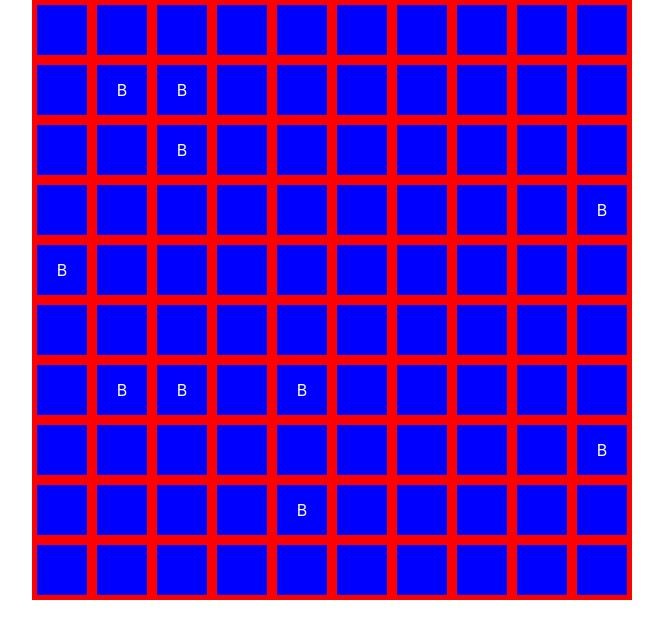
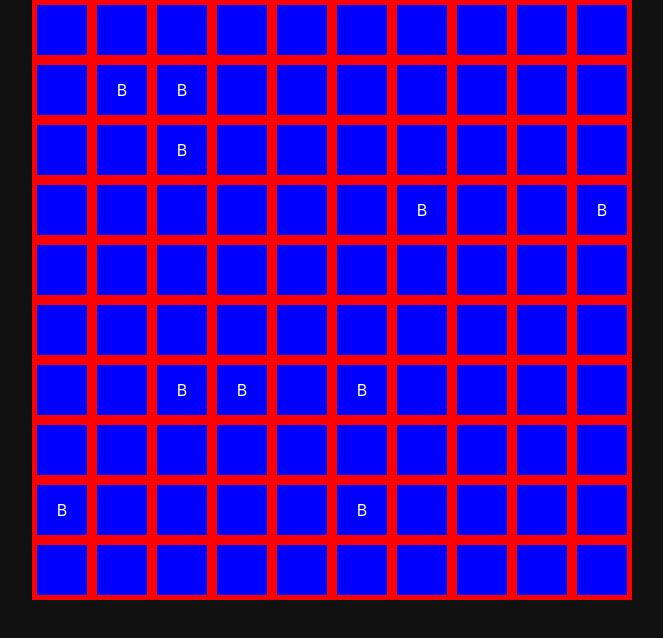
Before and after one commit to forrest-wilson/react-minesweeper, a React (Create React App) app: page / in a window 1280 px wide. Shown: the top 638 px of the page, without its empty margins (308-971 px from the left). Built offline with nearby package versions, Linux system fonts and the light colour scheme.

Commit message:
Updating structure for board

```diff
--- a/src/components/Board.tsx
+++ b/src/components/Board.tsx
@@ -1,4 +1,4 @@
-import { useState } from "react";
+import { useEffect, useState } from "react";
 import { generateBoard, TCell } from "../helpers/board-generator";
 import './Board.css'
 
@@ -9,20 +9,32 @@ function Board() {
 
   const [board, setBoard] = useState(generateBoard(numRows, numCols, numBombs))
 
+  let rows = [...Array(numRows)].map((_, i) => {
+    return board.filter(val => val.row === i)
+  })
+
   const handleClick = (cell: TCell) => {
     const copy = [...board]
 
-    let found = copy[cell.row][cell.column]
-    found.isShown = true
+    const foundIndex = copy.findIndex(c => c.id === cell.id)
+    copy[foundIndex].isShown = true
 
-    copy[cell.row].splice(cell.column, 1, found)
+    copy.splice(foundIndex, 1, copy[foundIndex])
 
     setBoard(copy)
   }
 
+  useEffect(() => {
+    if (board.some(cell => cell.hasBomb && cell.isShown)) {
+      // TODO: stop the game and notify the user that they lost
+      alert('Game over!')
+      setBoard(generateBoard(numRows, numCols, numBombs))
+    }
+  }, [board])
+
   return (
     <div className="board">
-      {board.map((row, i) => {
+      {rows.map((row, i) => {
         return <div className="row" key={i}>
           {
             row.map(cell => <div key={cell.id} className={`cell ${cell.isShown ? 'is-shown' : ''}`} onClick={() => handleClick(cell)}>
--- a/src/helpers/board-generator.ts
+++ b/src/helpers/board-generator.ts
@@ -8,7 +8,7 @@ export type TCell = {
   column: number
 }
 
-export const generateBoard = (rows: number = 5, columns: number = 5, bombs: number = 5): TCell[][]  => {
+export const generateBoard = (rows: number = 5, columns: number = 5, bombs: number = 5): TCell[]  => {
   if (bombs >= (rows * columns)) {
     throw new Error("Number of bombs cannot exceed number of cells (rows x columns)")
   }
@@ -20,7 +20,7 @@ export const generateBoard = (rows: number = 5, columns: number = 5, bombs: numb
 
   // Pick random indices for the bombs, making sure that indices are unique
   while (bombIndexes.length < bombs) {
-    let randomIndex = Math.floor(Math.random() * (boardLength - 1))
+    let randomIndex = Math.floor(Math.random() * boardLength)
 
     if (!bombIndexes.includes(randomIndex)) {
       bombIndexes.push(randomIndex)
@@ -43,7 +43,5 @@ export const generateBoard = (rows: number = 5, columns: number = 5, bombs: numb
     cells.push(cell)
   }
 
-  return [...Array(rows)].map((_, i) => {
-    return cells.filter(val => val.row === i)
-  })
+  return cells
 }
--- a/src/index.css
+++ b/src/index.css
@@ -5,6 +5,7 @@ body {
     sans-serif;
   -webkit-font-smoothing: antialiased;
   -moz-osx-font-smoothing: grayscale;
+  background-color: #111;
 }
 
 code {
```
